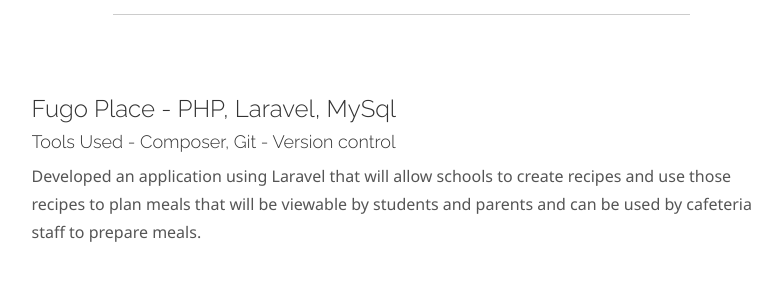
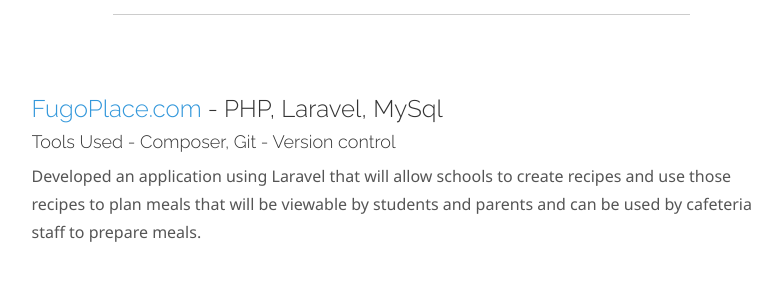
Before and after one commit to AnthonySaldana/Portfolio-Site, a PHP site: page / in a window 1280 px wide. Shown: the part 4225-4525 px from the top of the page, without its empty margins (246-1028 px from the left). Run offline with PHP 8.4, Linux system fonts and the light colour scheme; some libraries are stand-ins or nearby versions.

Commit message:
Add Link to fugoplace

```diff
--- a/index.php
+++ b/index.php
@@ -316,7 +316,7 @@
 				<div class="col-md-8">
 					<div class="grid mask">
 						<figure class="cs">
-							<h3>Fugo Place - PHP, Laravel, MySql</h3>
+							<h3><a href="http://fugoplace.com">FugoPlace.com</a> - PHP, Laravel, MySql</h3>
 							<h4>Tools Used - Composer, Git - Version control</h4>
 							<p>Developed an application using Laravel that will allow schools to create recipes and use those recipes to plan meals that will be viewable by students and parents and can be used by cafeteria staff to prepare meals. </p>
 						</figure><!-- /figure -->
```
